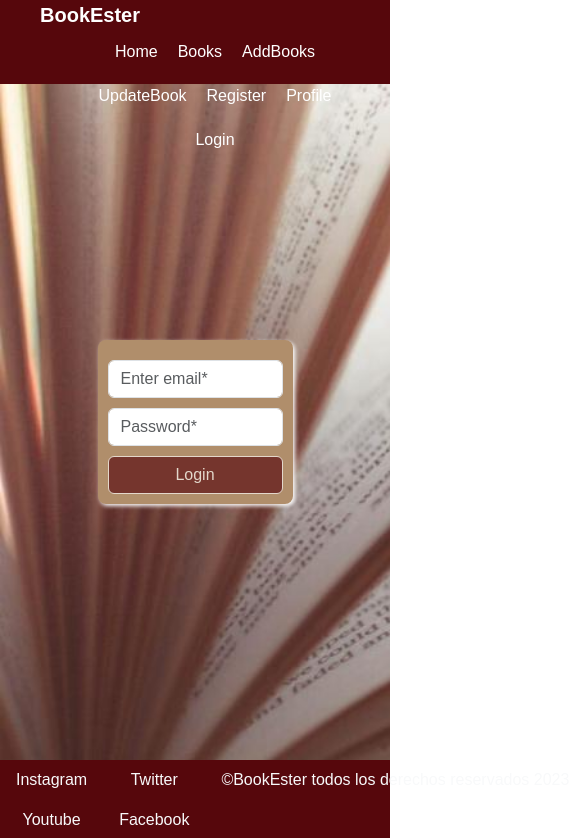
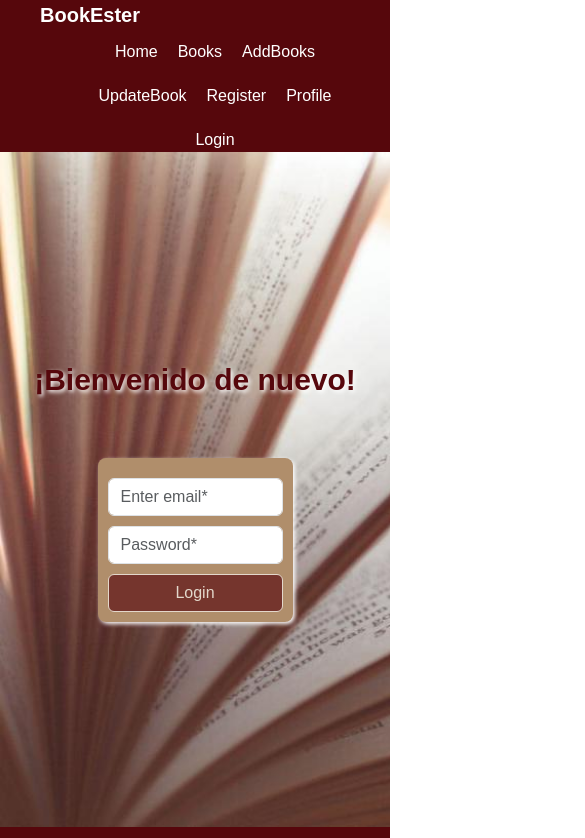
Before and after one commit to EsterSJ/appLibrary, an Angular app: page /login in a window 390 px wide. Shown: the top 838 px of the page, 585 px wide, since content can reach past the window. Built offline with nearby package versions, Linux system fonts and the light colour scheme.

Commit message:
form login y register acabados con seewtAlert

```diff
--- a/src/app/app.module.ts
+++ b/src/app/app.module.ts
@@ -16,9 +16,9 @@ import { AddBooksComponent } from './pages/add-books/add-books.component';
 import { UpdateBookComponent } from './pages/update-book/update-book.component';
 import { LoginComponent } from './pages/login/login.component';
 import { FormLoginComponent } from './component/form-login/form-login.component';
-import { ReactiveFormsModule } from '@angular/forms';
+import { ReactiveFormsModule, FormsModule } from '@angular/forms';
 import { BrowserAnimationsModule } from '@angular/platform-browser/animations';
-import { ToastrModule } from 'ngx-toastr';
+
 
 
 @NgModule({
@@ -43,8 +43,8 @@ import { ToastrModule } from 'ngx-toastr';
     BrowserModule,
     AppRoutingModule,
     ReactiveFormsModule,
+    FormsModule,
     BrowserAnimationsModule,
-    ToastrModule.forRoot()
   ],
   providers: [],
   bootstrap: [AppComponent]
--- a/src/app/component/footer/footer.component.css
+++ b/src/app/component/footer/footer.component.css
@@ -4,7 +4,7 @@
     flex-direction: row;
     align-items: center;
     flex-wrap: wrap;
-    height: 10vh;
+    /* height: 10vh; */
 }
 
 .iconos_rrss{
--- a/src/app/component/header/header.component.css
+++ b/src/app/component/header/header.component.css
@@ -9,7 +9,7 @@
     background-color: var(--colorOscuro);
     font-weight: bold;
     width: 100%;
-    height: 10vh;
+    /* height: 10vh; */
 }
 
 .logo_libreria{
--- a/src/app/pages/login/login.component.css
+++ b/src/app/pages/login/login.component.css
@@ -3,9 +3,36 @@
     flex-direction: column;
     justify-content: center;
     align-items: center;
+    gap: 40px;
     background-image: url("/assets/img/fondo_profile.jpeg");
     background-repeat: no-repeat;
     background-size: cover;
     background-attachment: fixed;
+    color: var(--colorOscuro);
     height: 80vh;
 }
+
+.title{
+    font-size: 60px;
+    font-weight: bold;
+    text-shadow: 2px 2px 4px var(--colorBlanco);
+}
+
+/* media querys */
+@media screen and (max-width: 790px) {
+ .title{
+    font-size: 40px;
+ }
+}
+
+@media screen and (max-width: 450px) {
+    .title{
+       font-size: 30px;
+    }
+   }
+
+@media screen and (max-width: 350px) {
+    .title{
+       font-size: 22px;
+    }
+   }
--- a/src/app/pages/login/login.component.html
+++ b/src/app/pages/login/login.component.html
@@ -1,3 +1,4 @@
 <div class="login_page">
+    <p class="title">¡Bienvenido de nuevo!</p>
     <app-form-login></app-form-login>
 </div>
```
